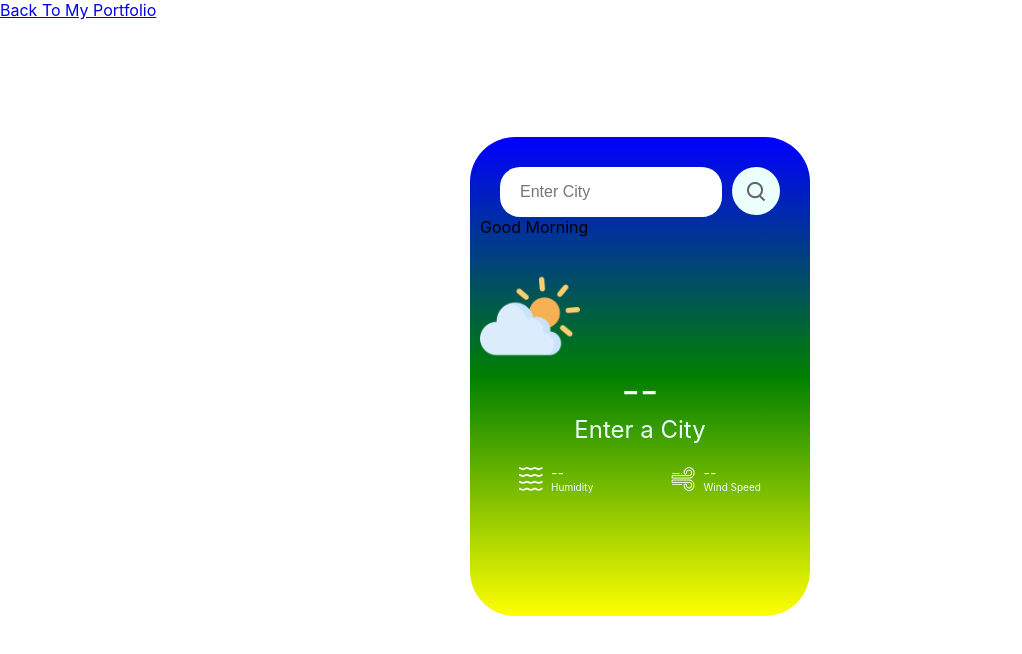
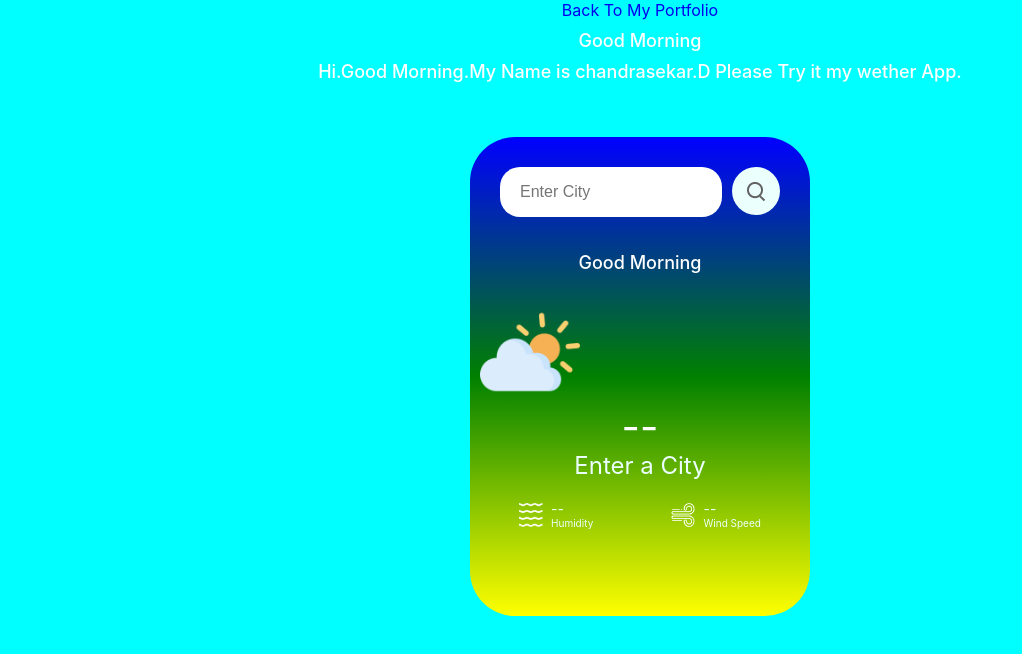
Before and after one commit to chandrasekar-canvas/weatherapps, a React (Create React App) app: page / in a window 1280 px wide. Shown: the top 654 px of the page, without its empty margins (0-1022 px from the left). Built offline with nearby package versions, Linux system fonts and the light colour scheme.

Commit message:
Update WetherApp.css

```diff
--- a/src/components/WetherApp/WetherApp.css
+++ b/src/components/WetherApp/WetherApp.css
@@ -6,6 +6,37 @@
     border-radius: 45px;
     background-image: linear-gradient(180deg, blue 0%,green 50%,yellow 100%);
     padding:10px;
+}
+
+body{
+    background-color: aqua;
+}
+.greeting {
+    color: #6700f7;
+
+    font-size: 18px;
+    margin-top: 10px;
+    font-weight: 500;
+    text-align: center;
+    margin-top: 35px;
+}
+
+.greetings {
+    color: #ffffff;
+
+    font-size: 18px;
+    margin-top: 10px;
+    font-weight: 500;
+    text-align: center;
+    margin-top: 35px;
+}
+.portfolio
+{
+    display: flex;
+    align-items: center;
+    justify-content: center;
+    text-decoration: none;
+    border-color: aqua;
 }
 
 .top-bar{
```
